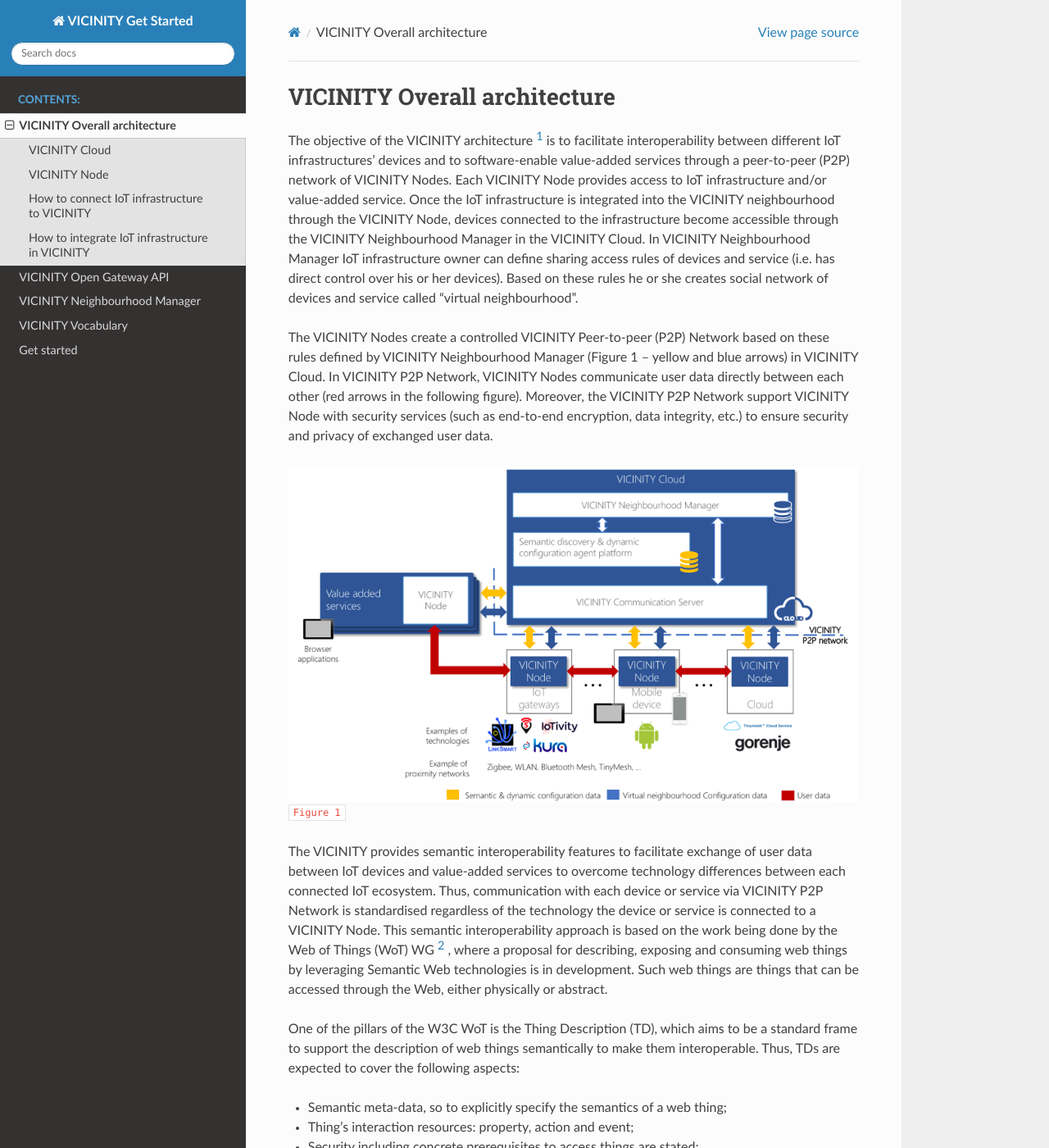
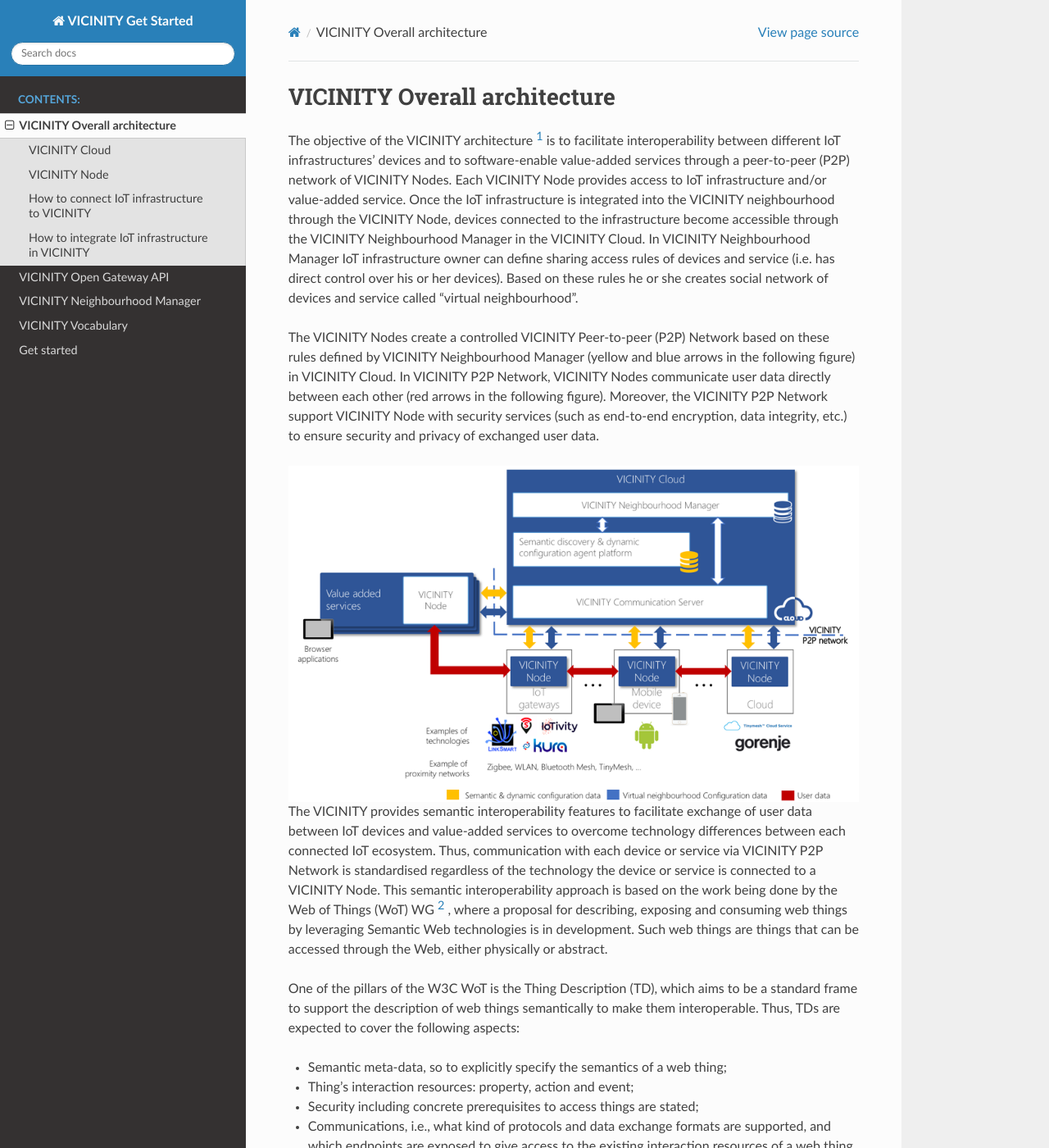
Before and after one commit to vicinityh2020/vicinity-get-started, a Sphinx documentation site: the page built from docs/architecture.rst, in a window 1280 px wide and 1400 px high. Shown: the whole window at 82% size. Built offline with Sphinx 7.4.7 and the Read the Docs theme 2.0.0, drawn with Linux system fonts in a browser that asks for light colours; formulas are drawn with MathJax 3.

Commit message:
Update architecture.rst

```diff
--- a/docs/architecture.rst
+++ b/docs/architecture.rst
@@ -4,13 +4,11 @@
 
 The objective of the VICINITY architecture [#f1]_  is to facilitate interoperability between different IoT infrastructures’ devices and to software-enable value-added services through a peer-to-peer (P2P) network of VICINITY Nodes. Each VICINITY Node provides access to IoT infrastructure and/or value-added service. Once the IoT infrastructure is integrated into the VICINITY neighbourhood through the VICINITY Node, devices connected to the infrastructure become accessible through the VICINITY Neighbourhood Manager in the VICINITY Cloud. In VICINITY Neighbourhood Manager IoT infrastructure owner can define sharing access rules of devices and service (i.e. has direct control over his or her devices). Based on these rules he or she creates social network of devices and service called “virtual neighbourhood”.
 
-The VICINITY Nodes create a controlled VICINITY Peer-to-peer (P2P) Network based on these rules defined by VICINITY Neighbourhood Manager (Figure 1 – yellow and blue arrows) in VICINITY Cloud. In VICINITY P2P Network, VICINITY Nodes communicate user data directly between each other (red arrows in the following figure). Moreover, the VICINITY P2P Network support VICINITY Node with security services (such as end-to-end encryption, data integrity, etc.) to ensure security and privacy of exchanged user data.
+The VICINITY Nodes create a controlled VICINITY Peer-to-peer (P2P) Network based on these rules defined by VICINITY Neighbourhood Manager (yellow and blue arrows in the following figure) in VICINITY Cloud. In VICINITY P2P Network, VICINITY Nodes communicate user data directly between each other (red arrows in the following figure). Moreover, the VICINITY P2P Network support VICINITY Node with security services (such as end-to-end encryption, data integrity, etc.) to ensure security and privacy of exchanged user data.
 
 .. image:: images/vcnt_highlevel_arch.png
    :alt: Figure 1
    :align: center
-
-``Figure 1``
 
 The VICINITY provides semantic interoperability features to facilitate exchange of user data between IoT devices and value-added services to overcome technology differences between each connected IoT ecosystem. Thus, communication with each device or service via VICINITY P2P Network is standardised regardless of the technology the device or service is connected to a VICINITY Node. This semantic interoperability approach is based on the work being done by the Web of Things (WoT) WG [#f2]_ , where a proposal for describing, exposing and consuming web things by leveraging Semantic Web technologies is in development. Such web things are things that can be accessed through the Web, either physically or abstract.
 
```
